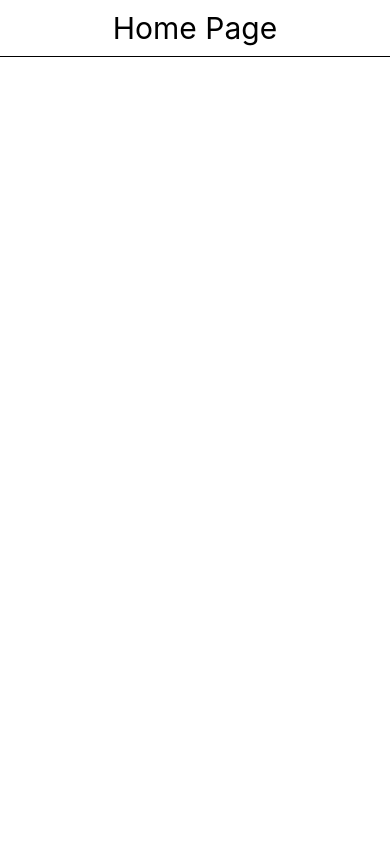
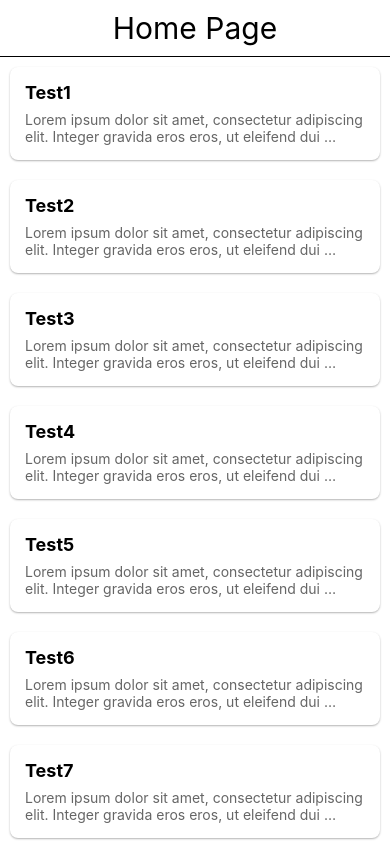
Before and after one commit to pawel-hajdo/ZPSM, a React Native app in the folder QuizApp/: screen / in a window 390 px wide. Shown: the top 844 px of the page. Built offline with nearby package versions, Linux system fonts and the light colour scheme.

Commit message:
created QuestionCardView component added scrollview to home component

```diff
--- a/QuizApp/components/Home.jsx
+++ b/QuizApp/components/Home.jsx
@@ -1,11 +1,53 @@
 import React from "react";
-import {StyleSheet, Text, View} from "react-native";
+import {Button, ScrollView, StyleSheet, Text, View} from "react-native";
 import Header from "./Header";
+import QuestionCardView from "./QuestionCardView";
 
+const Tests = [
+    {
+        title: "Test1",
+        description: "Lorem ipsum dolor sit amet, consectetur adipiscing elit. Integer gravida eros eros, ut eleifend dui ullamcorper vel. Nullam eget neque eu eros efficitur ullamcorper. Donec augue neque, accumsan ut facilisis vehicula, volutpat quis odio. Donec nec tincidunt nibh. Sed molestie cursus tellus, in ultricies metus varius dignissim. Sed a tincidunt metus."
+    },
+    {
+        title: "Test2",
+        description: "Lorem ipsum dolor sit amet, consectetur adipiscing elit. Integer gravida eros eros, ut eleifend dui ullamcorper vel. Nullam eget neque eu eros efficitur ullamcorper. Donec augue neque, accumsan ut facilisis vehicula, volutpat quis odio. Donec nec tincidunt nibh. Sed molestie cursus tellus, in ultricies metus varius dignissim. Sed a tincidunt metus."
+    },
+    {
+        title: "Test3",
+        description: "Lorem ipsum dolor sit amet, consectetur adipiscing elit. Integer gravida eros eros, ut eleifend dui ullamcorper vel. Nullam eget neque eu eros efficitur ullamcorper. Donec augue neque, accumsan ut facilisis vehicula, volutpat quis odio. Donec nec tincidunt nibh. Sed molestie cursus tellus, in ultricies metus varius dignissim. Sed a tincidunt metus."
+    },
+    {
+        title: "Test4",
+        description: "Lorem ipsum dolor sit amet, consectetur adipiscing elit. Integer gravida eros eros, ut eleifend dui ullamcorper vel. Nullam eget neque eu eros efficitur ullamcorper. Donec augue neque, accumsan ut facilisis vehicula, volutpat quis odio. Donec nec tincidunt nibh. Sed molestie cursus tellus, in ultricies metus varius dignissim. Sed a tincidunt metus."
+    },
+    {
+        title: "Test5",
+        description: "Lorem ipsum dolor sit amet, consectetur adipiscing elit. Integer gravida eros eros, ut eleifend dui ullamcorper vel. Nullam eget neque eu eros efficitur ullamcorper. Donec augue neque, accumsan ut facilisis vehicula, volutpat quis odio. Donec nec tincidunt nibh. Sed molestie cursus tellus, in ultricies metus varius dignissim. Sed a tincidunt metus."
+    },
+    {
+        title: "Test6",
+        description: "Lorem ipsum dolor sit amet, consectetur adipiscing elit. Integer gravida eros eros, ut eleifend dui ullamcorper vel. Nullam eget neque eu eros efficitur ullamcorper. Donec augue neque, accumsan ut facilisis vehicula, volutpat quis odio. Donec nec tincidunt nibh. Sed molestie cursus tellus, in ultricies metus varius dignissim. Sed a tincidunt metus."
+    },
+    {
+        title: "Test7",
+        description: "Lorem ipsum dolor sit amet, consectetur adipiscing elit. Integer gravida eros eros, ut eleifend dui ullamcorper vel. Nullam eget neque eu eros efficitur ullamcorper. Donec augue neque, accumsan ut facilisis vehicula, volutpat quis odio. Donec nec tincidunt nibh. Sed molestie cursus tellus, in ultricies metus varius dignissim. Sed a tincidunt metus."
+    },
+    {
+        title: "Test8",
+        description: "Lorem ipsum dolor sit amet, consectetur adipiscing elit. Integer gravida eros eros, ut eleifend dui ullamcorper vel. Nullam eget neque eu eros efficitur ullamcorper. Donec augue neque, accumsan ut facilisis vehicula, volutpat quis odio. Donec nec tincidunt nibh. Sed molestie cursus tellus, in ultricies metus varius dignissim. Sed a tincidunt metus."
+    },
+]
 function Home(){
     return (
         <View style={styles.container}>
             <Header text = "Home Page"/>
+            <ScrollView style={styles.scrollView}>
+                {Tests.map((test) => <QuestionCardView title = {test.title} description = {test.description}/> )}
+            </ScrollView>
+            <View style={styles.bottomContent}>
+                <Text style={{fontSize: 16}}>Get to know your ranking result</Text>
+                <Button title="Check!"/>
+            </View>
         </View>
     );
 }
@@ -14,6 +56,14 @@ const styles = StyleSheet.create({
     view: {
         flex: 1,
         justifyContent: 'center',
-    }
+    },
+    scrollView:{
+        height: '80%'
+    },
+    bottomContent: {
+        padding: 16,
+        backgroundColor: 'lightgray',
+        alignItems: 'center',
+    },
 });
 export default Home;
--- /dev/null
+++ b/QuizApp/components/QuestionCardView.jsx
@@ -0,0 +1,51 @@
+import React from "react";
+import {View, StyleSheet, Text} from "react-native";
+
+const QuestionCardView = (params) => {
+    const getTitle = () => {
+        return params.title;
+    }
+
+    const getDescription = () => {
+        return params.description;
+    }
+
+    return (
+        <View style={styles.card}>
+            <View style={styles.cardContent}>
+                <Text style={styles.title}>{getTitle()}</Text>
+                <Text style={styles.description}numberOfLines={2}>{getDescription()}</Text>
+            </View>
+        </View>
+    );
+};
+
+const styles = StyleSheet.create({
+    card: {
+        backgroundColor: "white",
+        borderRadius: 8,
+        overflow: "hidden",
+        margin: 10,
+        elevation: 3, // Elevation działa tylko na Androidzie
+        shadowColor: "#000",
+        shadowOffset: {
+            width: 0,
+            height: 1,
+        },
+        shadowOpacity: 0.3,
+        shadowRadius: 2,
+    },
+    cardContent: {
+        padding: 15,
+    },
+    title: {
+        fontSize: 18,
+        fontWeight: "bold",
+    },
+    description: {
+        fontSize: 14,
+        color: "#666",
+        marginTop: 8,
+    },
+});
+export default QuestionCardView;
```
